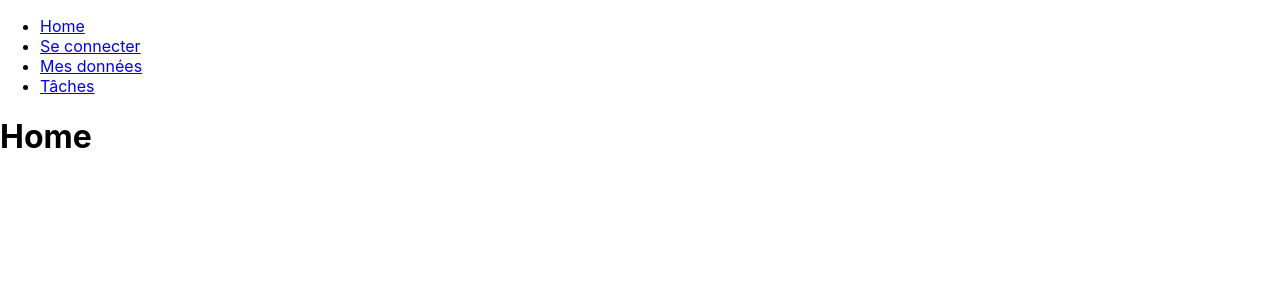
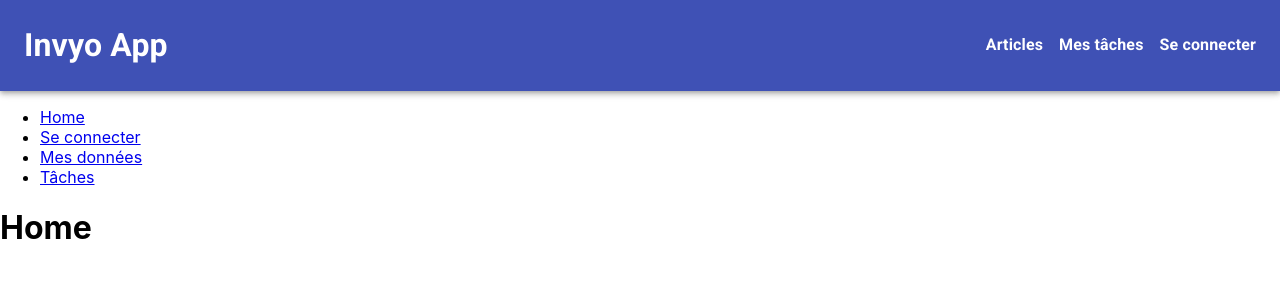
Before and after one commit to LegrandLucas/invyo-app, a React (Create React App) app: page / in a window 1280 px wide. Shown: the top 300 px of the page. Built offline with nearby package versions, Linux system fonts and the light colour scheme.

Commit message:
navbar + material ui setup

```diff
--- a/package.json
+++ b/package.json
@@ -5,6 +5,7 @@
   "dependencies": {
     "@material-ui/core": "^4.11.3",
     "@material-ui/icons": "^4.11.2",
+    "@material-ui/styles": "^4.11.3",
     "@testing-library/jest-dom": "^5.11.4",
     "@testing-library/react": "^11.1.0",
     "@testing-library/user-event": "^12.1.10",
--- a/src/App.js
+++ b/src/App.js
@@ -5,6 +5,8 @@ import Home from "./Home";
 import Data from "./Data";
 import Todo from "./Todo";
 import Login from "./Login";
+import Navbar from './components/Navbar'
+
 import {
   BrowserRouter as Router,
   Switch,
@@ -15,6 +17,7 @@ import {
 const App = () => {
   return (
     <Router>
+    <Navbar />
       <div>
         <nav>
           <ul>
--- /dev/null
+++ b/src/components/Navbar.js
@@ -0,0 +1,52 @@
+import React from 'react';
+import { AppBar, Toolbar, Typography, Grid } from '@material-ui/core';
+import { makeStyles } from '@material-ui/styles';
+import { Link } from "react-router-dom";
+
+
+const useStyles = makeStyles(() => ({
+  typographyStyles: {
+    display: 'flex',
+    alignItems: 'center',
+    width: '100%',
+    justifyContent: 'space-between',
+  },
+
+  gridStyles: {
+    justifyContent: "flex-end",
+  },
+
+  linkStyles: {
+    textDecoration: "none",
+    color: 'white',
+    fontWeight: "bold"
+  },
+}))
+
+const Navbar = () => {
+  const classes = useStyles();
+
+
+  return (
+    <AppBar position="sticky">
+      <Toolbar xs={12}>
+        <Typography className={classes.typographyStyles}>
+          <h1 xs={2} >Invyo App</h1>
+            <Grid container className={classes.gridStyles} xs={10} spacing={2}>
+              <Grid item>
+                <Link  className={classes.linkStyles} to="/Data">Articles</Link>
+              </Grid>
+              <Grid item>
+                <Link  className={classes.linkStyles} to="/Todo">Mes tâches</Link>
+              </Grid>
+              <Grid item>
+                <Link  className={classes.linkStyles} to="/Login">Se connecter</Link>
+              </Grid>
+            </Grid>
+        </Typography>
+      </Toolbar>
+      </AppBar>
+  )
+}
+
+export default Navbar;
```
